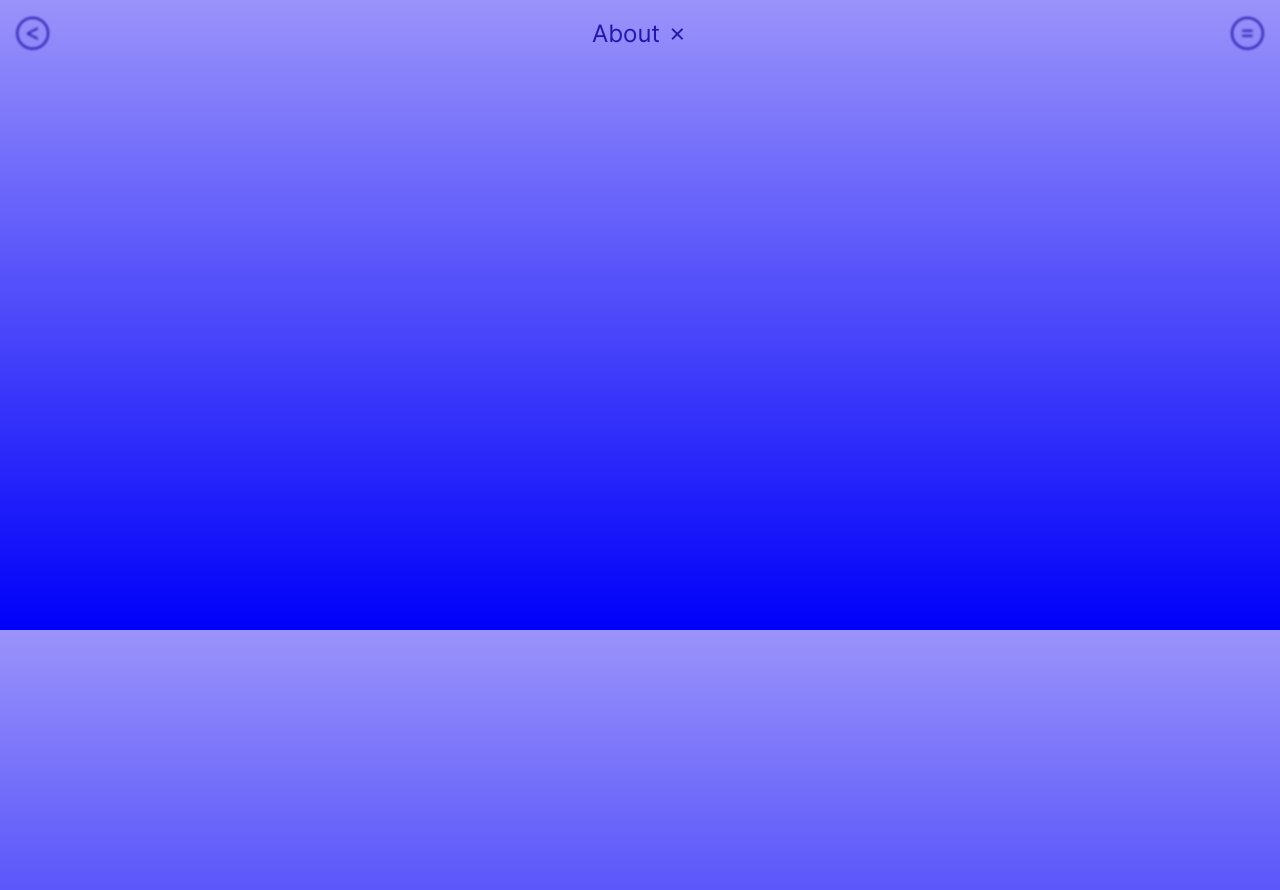
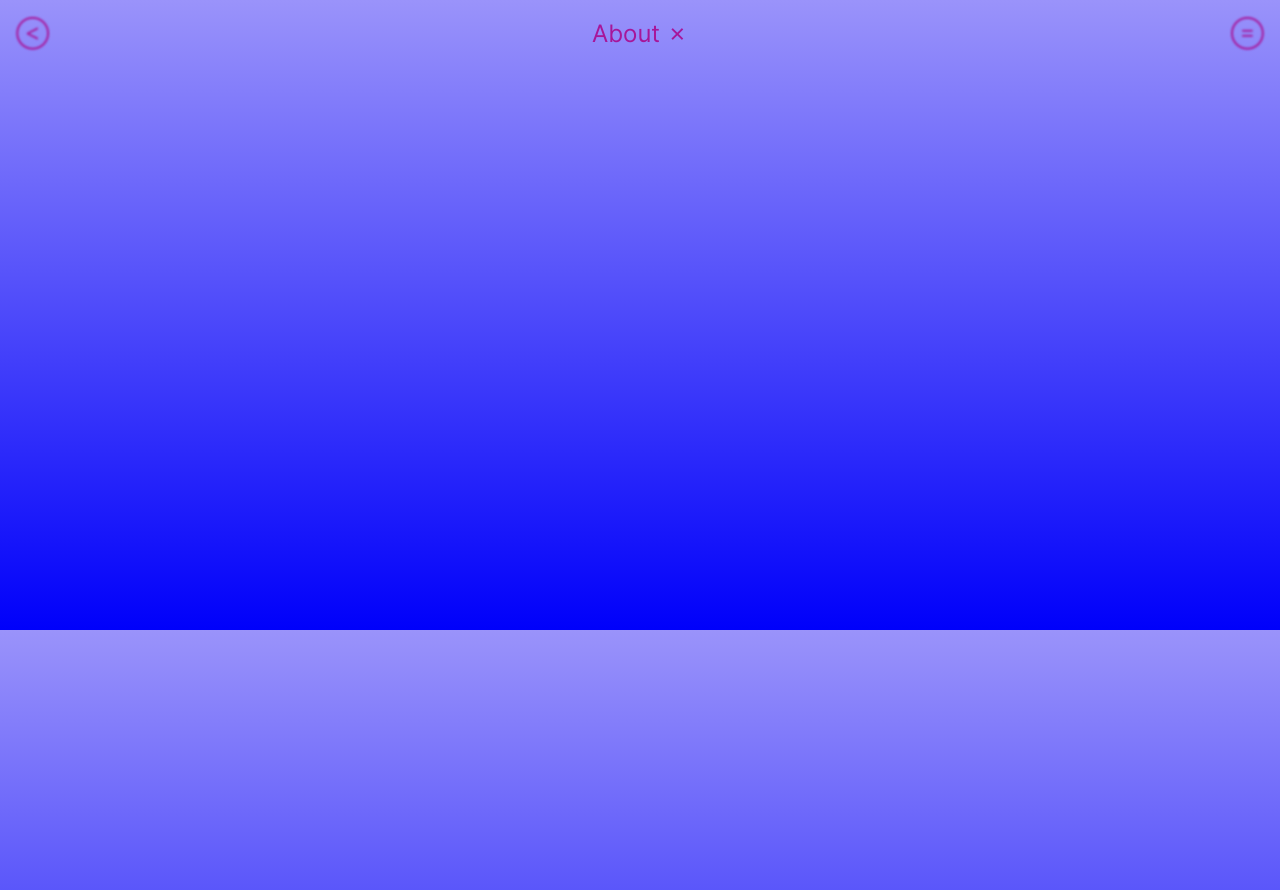
Before and after one commit to SimonBarak/tereza, a Jekyll site: the page built from about.markdown, in a window 1280 px wide. Shown: the top 890 px of the page. Built offline with Jekyll 4.4.1, drawn with Linux system fonts in a browser that asks for light colours.

Commit message:
Update from Forestry.io Simon Barak updated _data/styles.yml

```diff
--- a/_data/styles.yml
+++ b/_data/styles.yml
@@ -1,4 +1,4 @@
 ---
-color: rgb(37, 22, 167)
+color: "#A71699"
 bg-top: rgb(154, 147, 250)
 bg-bottom: rgb(0, 0, 250)
```
